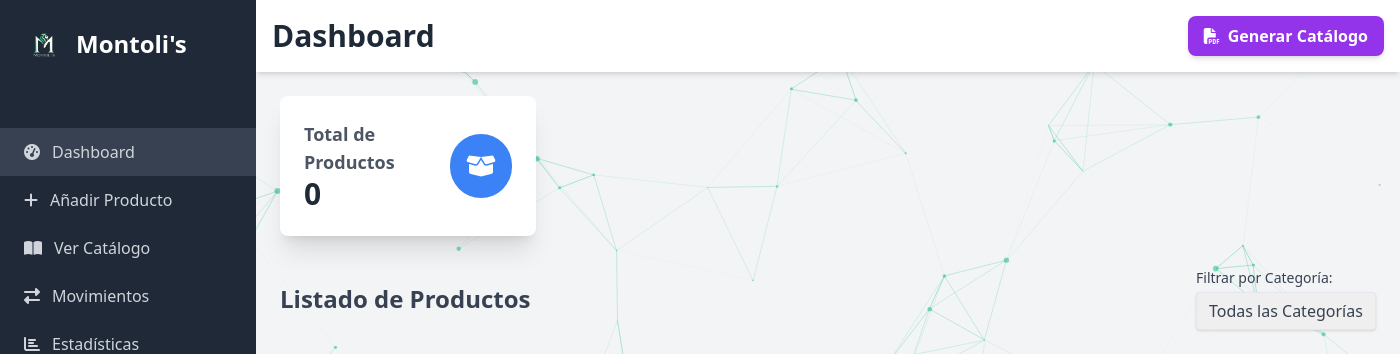
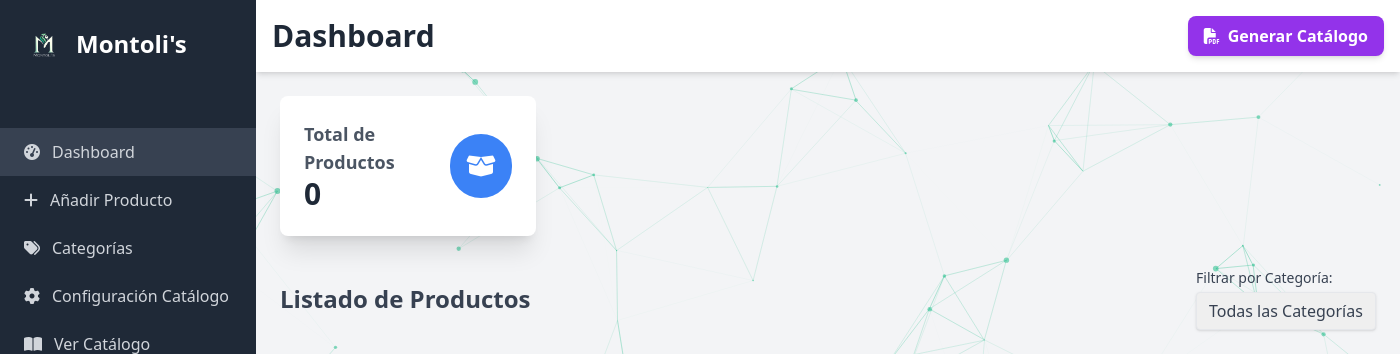
Before and after one commit to Salvaberticci/Montolis, a PHP site: page /tcpdf/dashboard.php in a window 1400 px wide. Shown: the top 354 px of the page. Run offline with PHP 8.4, Linux system fonts and the light colour scheme; the visitor is signed in with stand-in values (Sample User, id 1); data comes from the database, SQL or seed files in the repository; data that the repository does not hold is empty; some libraries are stand-ins or nearby versions.

Commit message:
feat: Add new navigation sections to sidebar menu

```diff
--- a/add_product.php
+++ b/add_product.php
@@ -88,6 +88,12 @@
                 </a>
                 <a href="add_product.php" class="flex items-center py-3 px-6 text-gray-300 bg-gray-700">
                     <i class="fas fa-plus mr-3"></i> Añadir Producto
+                </a>
+                <a href="categories.php" class="flex items-center py-3 px-6 text-gray-300 hover:bg-gray-700 transition-colors duration-200">
+                    <i class="fas fa-tags mr-3"></i> Categorías
+                </a>
+                <a href="catalog_settings.php" class="flex items-center py-3 px-6 text-gray-300 hover:bg-gray-700 transition-colors duration-200">
+                    <i class="fas fa-cog mr-3"></i> Configuración Catálogo
                 </a>
                 <a href="catalog.php" target="_blank" class="flex items-center py-3 px-6 text-gray-300 hover:bg-gray-700 transition-colors duration-200">
                     <i class="fas fa-book-open mr-3"></i> Ver Catálogo
--- a/dashboard.php
+++ b/dashboard.php
@@ -65,6 +65,12 @@ $stmt = $product->read();
                 </a>
                 <a href="add_product.php" class="flex items-center py-3 px-6 text-gray-300 hover:bg-gray-700 transition-colors duration-200">
                     <i class="fas fa-plus mr-3"></i> Añadir Producto
+                </a>
+                <a href="categories.php" class="flex items-center py-3 px-6 text-gray-300 hover:bg-gray-700 transition-colors duration-200">
+                    <i class="fas fa-tags mr-3"></i> Categorías
+                </a>
+                <a href="catalog_settings.php" class="flex items-center py-3 px-6 text-gray-300 hover:bg-gray-700 transition-colors duration-200">
+                    <i class="fas fa-cog mr-3"></i> Configuración Catálogo
                 </a>
                 <a href="catalog.php" target="_blank" class="flex items-center py-3 px-6 text-gray-300 hover:bg-gray-700 transition-colors duration-200">
                     <i class="fas fa-book-open mr-3"></i> Ver Catálogo
```
